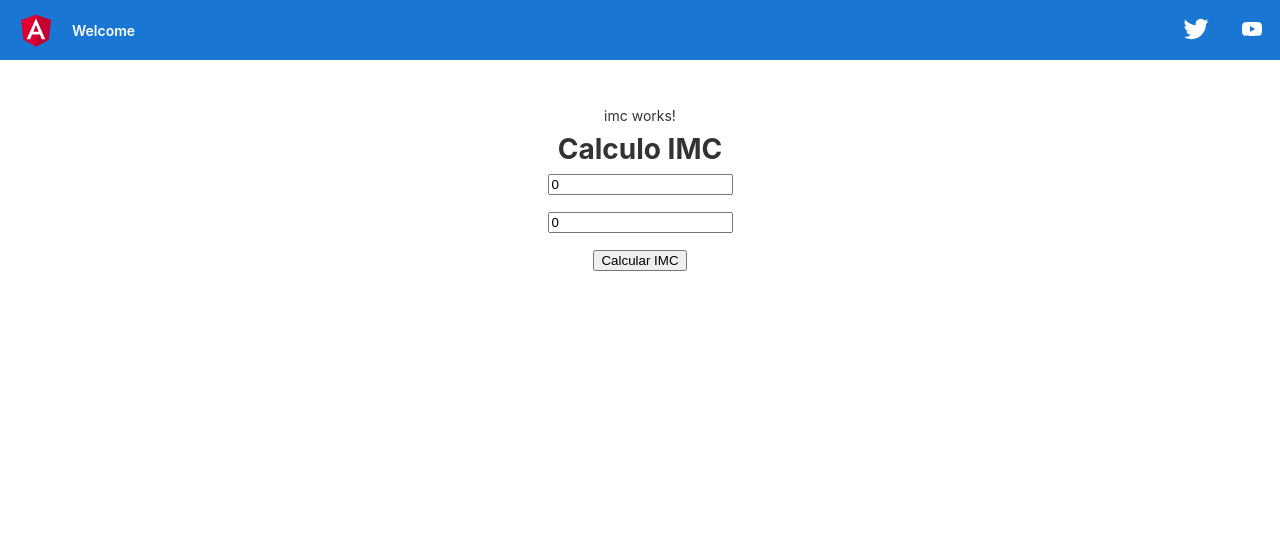
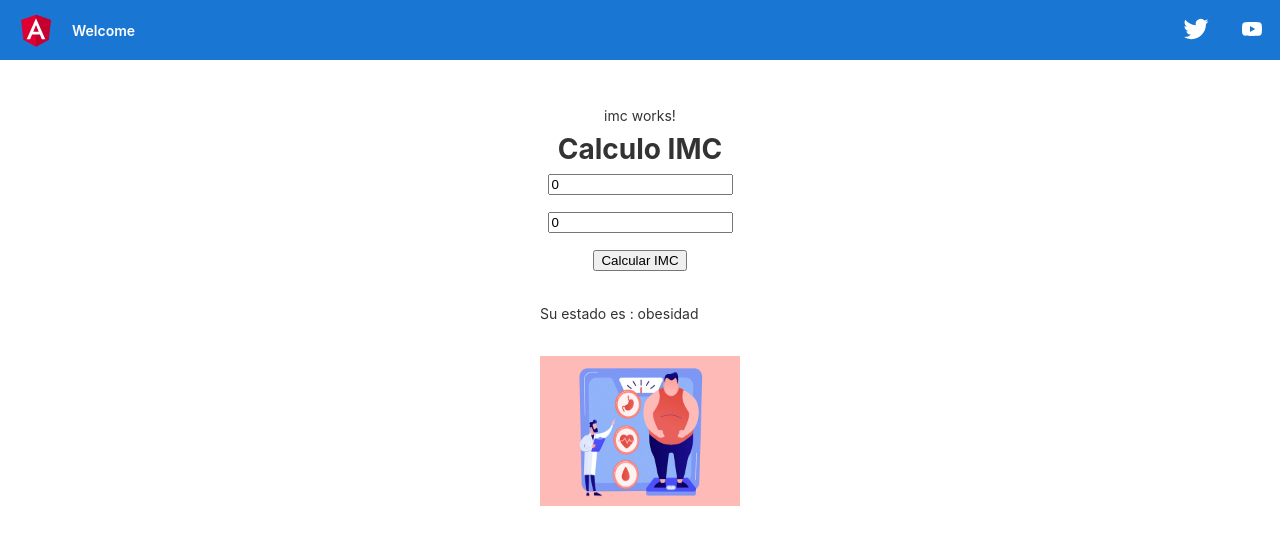
Before and after one commit to Valexx55/tardesangular, an Angular app in the folder my-app/: page / in a window 1280 px wide. Both pictures are taken after a click on the button "Calcular IMC". Shown: the top 544 px of the page. Built offline with nearby package versions, Linux system fonts and the light colour scheme.

Commit message:
jueves 7 1a subida

```diff
--- a/my-app/src/app/components/imc/imc.component.css
+++ b/my-app/src/app/components/imc/imc.component.css
@@ -0,0 +1,4 @@
+img{
+    width: 200px;
+    height: 150px;
+}
--- a/my-app/src/app/components/imc/imc.component.html
+++ b/my-app/src/app/components/imc/imc.component.html
@@ -2,19 +2,21 @@
 <div class="content" role="main">
     <p>imc works!</p>
     <H1>{{titulo2}}</H1>
-    <input type="number" placeholder="Inserte su Peso en (Kg)" [(ngModel)]="peso"/>
+    <input type="number" placeholder="Inserte su Peso en (Kg)" [(ngModel)]="peso" />
     <br>
-    <input type="number" placeholder="Inserte su Altura en (m)" [(ngModel)]="altura"/>
+    <input type="number" placeholder="Inserte su Altura en (m)" [(ngModel)]="altura" />
     <br>
-    <input type="button" value="Calcular IMC" (click)="calcularImc()"/>
+    <input type="button" value="Calcular IMC" (click)="calcularImc()" />
     <br>
-    <div *ngIf="imc>0">SU IMC: {{imc}}</div>
-    <br>
-    <div *ngIf="estado!=''">Su estado es : {{estado}}</div>
-    <br>
-    <!-- <div *ngIf="rutaimagen!=''"><img src="{{rutaimagen}}" alt=""></div> -->
-    <br>
-    <!--porperty binding -->
-    <div *ngIf="rutaimagen!=''"><img [src]="rutaimagen" alt=""></div>
+    <div *ngIf="oimc!=null"><!--si oimc es !0 null, te metes con esta sección-->
+        <div *ngIf="oimc!.numerico>0">SU IMC: {{oimc!.numerico}}</div>
+        <br>
+        <div *ngIf="oimc!.estado!=''">Su estado es : {{oimc!.estado}}</div>
+        <br>
+        <!-- <div *ngIf="rutaimagen!=''"><img src="{{rutaimagen}}" alt=""></div> -->
+        <br>
+        <!--porperty binding -->
+        <div *ngIf="oimc!.rutaimagen!=''"><img [src]="oimc!.rutaimagen" alt=""></div>
+    </div>
 
 </div>
--- a/my-app/src/app/components/imc/imc.component.ts
+++ b/my-app/src/app/components/imc/imc.component.ts
@@ -1,4 +1,5 @@
 import { Component, OnInit } from '@angular/core';
+import { Imc } from 'src/app/models/imc';
 
 @Component({
   selector: 'app-imc',
@@ -9,16 +10,18 @@ export class ImcComponent implements OnInit {
   titulo2 = 'Calculo IMC';
   peso:number|null;
   altura:number|null;
-  imc:number;
-  estado:string;
-  rutaimagen:string;
+  oimc:Imc|null;
+
+  array_imcs!:Array<Imc>;//aquí quiero ir guardando todos los imcs que vaya calculando
+
   constructor() {
 
     this.peso=0;
     this.altura=0;
-    this.imc=0;
-    this.estado="";
-    this.rutaimagen="";
+    this.oimc=null;
+    this.array_imcs = new Array<Imc>();//inicializo
+
+
   }
 
   ngOnInit(): void {
@@ -37,40 +40,23 @@ calcularImc():void{
 
   if(typeof this.peso==="number"&& typeof this.altura==="number"){
 
-    this.imc= this.peso/Math.pow(this.altura,2);
-    //FORMA UNO DE REDONDEAR - al estilo TypeScritp
-    this.imc =+this.imc.toFixed(2); ////CASTING - conversión de tipos
+    this.oimc = new Imc(this.peso, this.altura);//llamamos al cosntructor
+    this.array_imcs.push(this.oimc);
 
-    //FORMA DOS - AL ESTILO JS
-    //let imcredondeado:string = this.imc.toFixed(2);
-    //this.imc = parseFloat(imcredondeado);
+    let imc_aux:Imc;
+    for (let i=0; i<this.array_imcs.length;i++)
+    {
+      imc_aux = this.array_imcs[i];
+      console.log("imc actual for tradicional = " + imc_aux.altura + " " + imc_aux.peso + " "+ + imc_aux.numerico) ;
+    }
 
+    this.array_imcs.forEach(imc_actual => {
+      console.log("imc actual foreach = " + imc_actual.altura + " " + imc_actual.peso + " "+ + imc_actual.numerico) ;
+    } );
 
-    if(this.imc<16)
-    {
-      this.estado="desnutrido";
-      this.rutaimagen="./assets/desnutricion.jpg"
-    }
-    else if(this.imc>=16 && this.imc<18)
-    {
-      this.estado="delgado";
-      this.rutaimagen="./assets/delgado.jpg"
-    }
-    else if(this.imc>=18 && this.imc<25)
-    {
-      this.estado="ideal/normal";
-      this.rutaimagen="./assets/pesoideal.png"
-    }
-    else if(this.imc>25 && this.imc<31)
-    {
-      this.estado="sobrepeso";
-      this.rutaimagen="./assets/sobrepeso.jpg"
-    }
-    else if(this.imc>=31)
-    {
-      this.estado="obesidad";
-      this.rutaimagen="./assets/obesidad.jpg"
-    }
+    this.array_imcs.forEach(function mostar(imc_actual) {
+      console.log("imc actual foreachcon funcion = " + imc_actual.altura + " " + imc_actual.peso + " "+ + imc_actual.numerico) ;
+    });
 
   }
 
--- /dev/null
+++ b/my-app/src/app/models/imc.ts
@@ -0,0 +1,40 @@
+export class Imc {
+  peso: number;
+  altura: number;
+  numerico: number;
+  rutaimagen: string;
+  estado: string;
+
+  constructor(peso: number, altura: number) {
+    this.peso = peso; //this es el objeto nuevo
+    this.altura = altura;
+
+    //this.rutaimagen = '';
+    //this.estado = '';
+
+    this.numerico = this.peso / Math.pow(this.altura, 2);
+    //FORMA UNO DE REDONDEAR - al estilo TypeScritp
+    this.numerico = +this.numerico.toFixed(2); ////CASTING - conversión de tipos
+
+    //FORMA DOS - AL ESTILO JS
+    //let imcredondeado:string = this.imc.toFixed(2);
+    //this.imc = parseFloat(imcredondeado);
+
+    if (this.numerico < 16) {
+      this.estado = 'desnutrido';
+      this.rutaimagen = './assets/desnutricion.jpg';
+    } else if (this.numerico >= 16 && this.numerico < 18) {
+      this.estado = 'delgado';
+      this.rutaimagen = './assets/delgado.jpg';
+    } else if (this.numerico >= 18 && this.numerico < 25) {
+      this.estado = 'ideal/normal';
+      this.rutaimagen = './assets/pesoideal.png';
+    } else if (this.numerico > 25 && this.numerico < 31) {
+      this.estado = 'sobrepeso';
+      this.rutaimagen = './assets/sobrepeso.jpg';
+    }  else /*(this.numerico >= 31)*/ {
+      this.estado = 'obesidad';
+      this.rutaimagen = './assets/obesidad.jpg';
+    }
+  }
+}
--- a/my-app/tsconfig.json
+++ b/my-app/tsconfig.json
@@ -2,6 +2,7 @@
 {
   "compileOnSave": false,
   "compilerOptions": {
+    //"strictNullChecks": false,//con esto, evito lo
     "baseUrl": "./",
     "outDir": "./dist/out-tsc",
     "forceConsistentCasingInFileNames": true,
```
Also changed, not shown: 1 other file (tests, documents, lock files or other folders).
